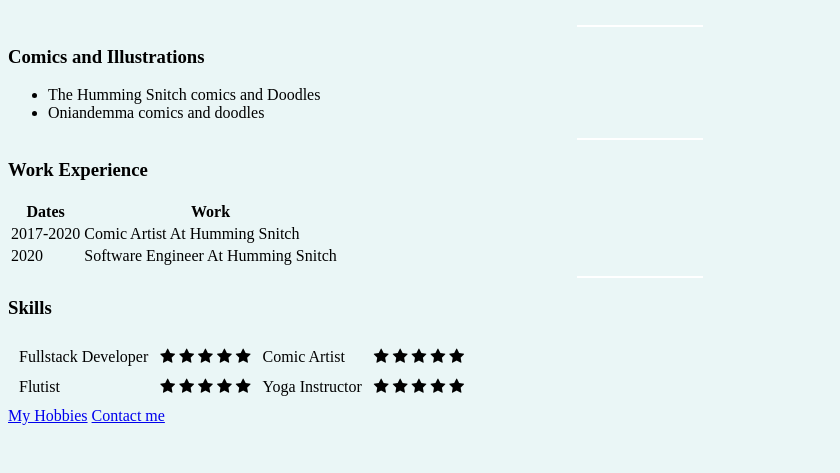
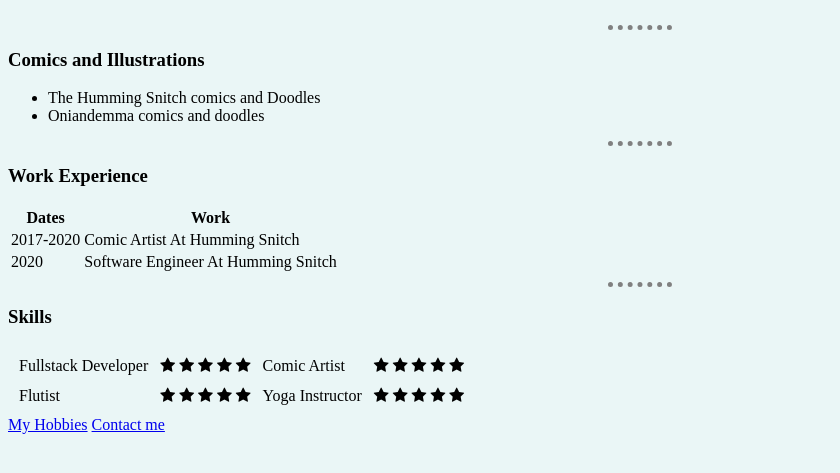
Before and after one commit to sunakshitejwani/xcv, a plain HTML site: page index.html in a window 1280 px wide. Shown: the part 187-660 px from the top of the page, without its empty margins (0-840 px from the left). Drawn offline with Linux system fonts and the light colour scheme.

Commit message:
Making hr dotted border as sean's website

```diff
--- a/index.html
+++ b/index.html
@@ -11,10 +11,11 @@
         }
 
         hr {
-          background-color : white;
-          border-style: none;
-          height: 2px;
-          width: 10%
+          border-style: dotted none none;
+          height: 0px;
+          border-color:grey;
+          border-width:5px;
+          width: 5%
         }
 
         img {
```
